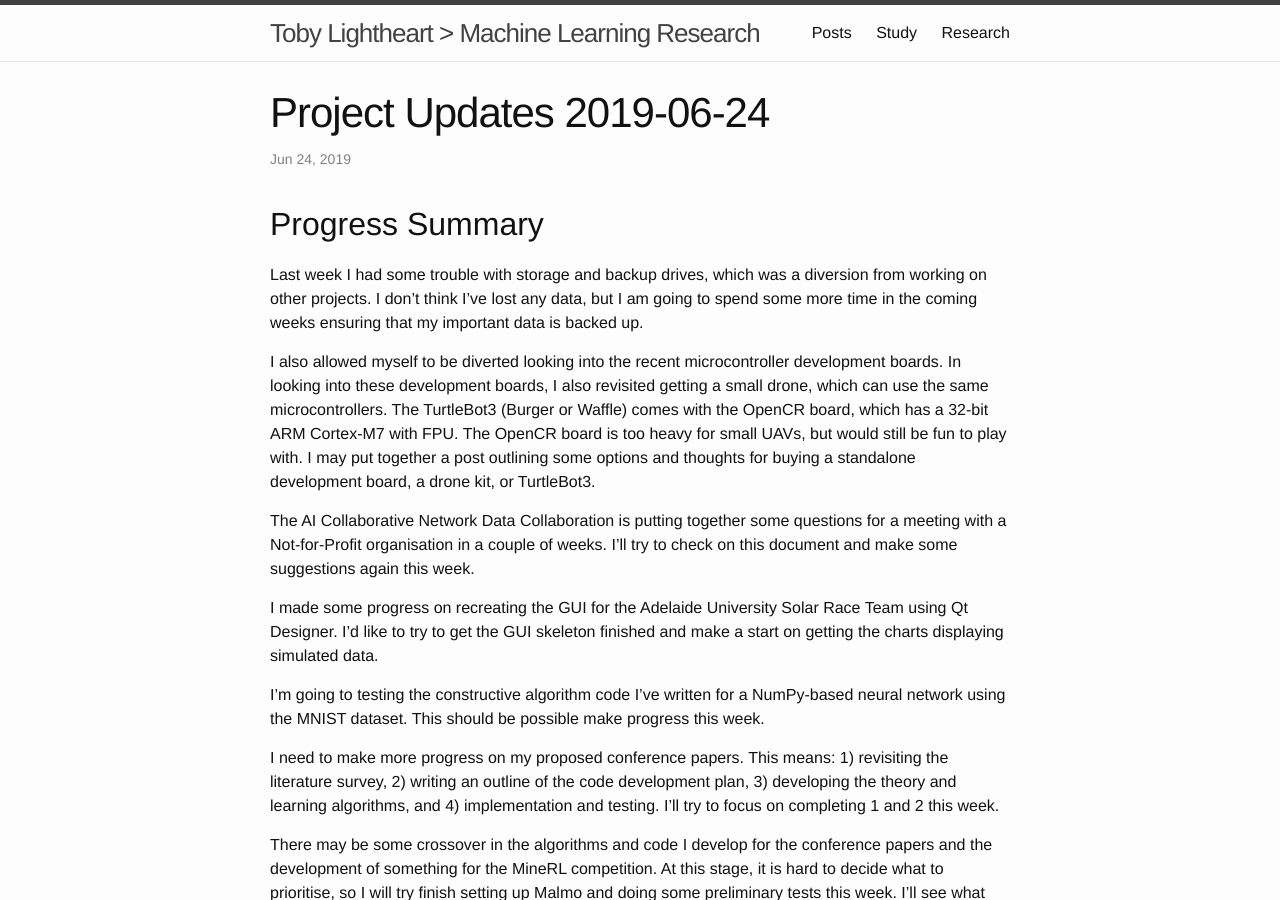
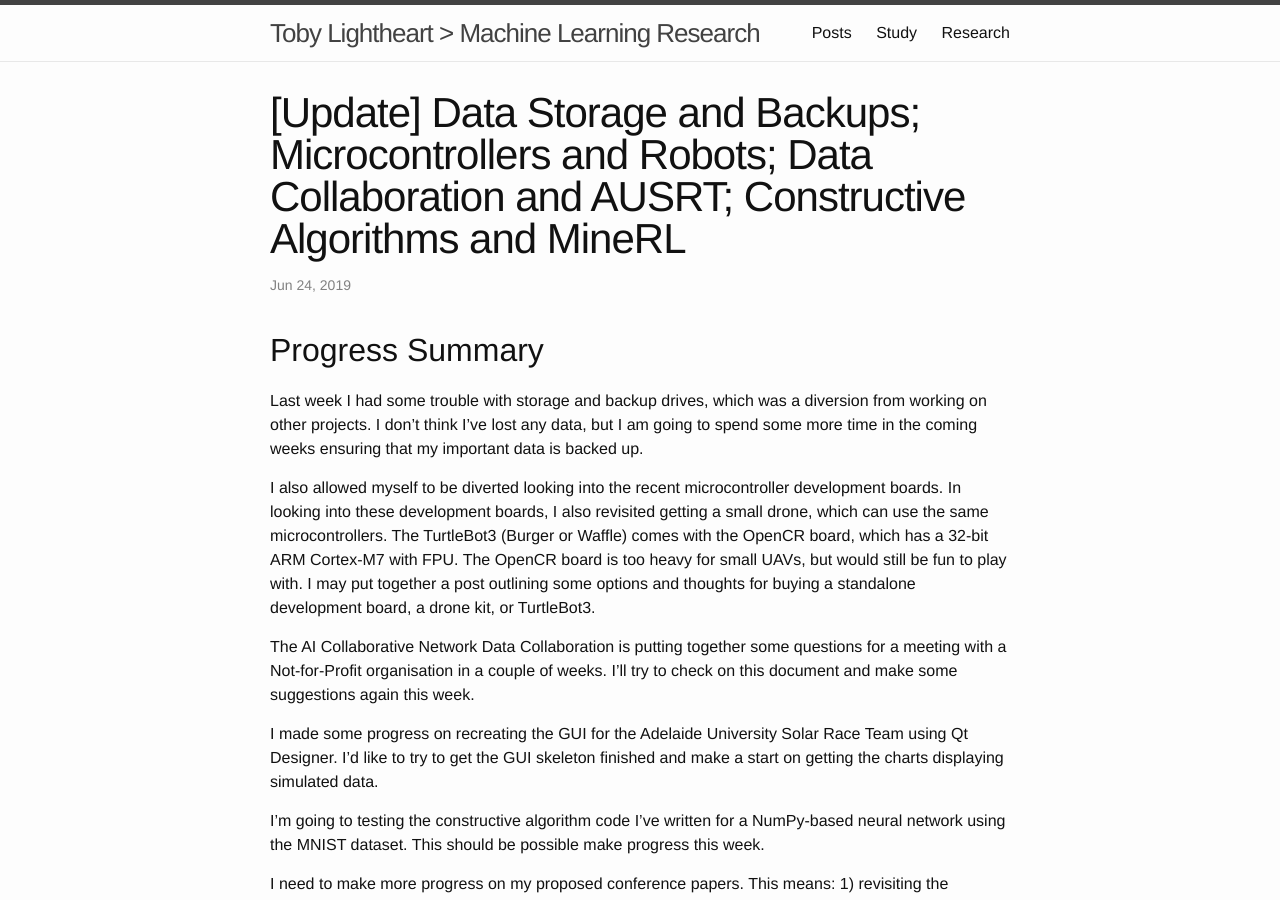
Before and after one commit to tobylightheart/tobylightheart.github.io, a Jekyll site: the page built from my_collections/_posts/2019-06-24-data-storage-and-backups-microcontrollers-and-robots-data.markdown, in a window 1280 px wide and 900 px high. Built offline with Jekyll 4.4.1, drawn with Linux system fonts in a browser that asks for light colours.

Commit message:
Change post title formats and add descriptive post titles

```diff
--- a/my_collections/_posts/2019-06-18-project-updates.markdown
+++ b/my_collections/_posts/2019-06-18-project-updates-and-plans-ausrt-visualisation-and-gui.markdown
@@ -1,6 +1,6 @@
 ---
 layout: post
-title:  "Project Updates 2019-06-17"
+title:  "[Update] Project Updates and Plans; AUSRT Visualisations and GUI; Computer GPU Setup; Conferences Paper Ideas"
 date:   2019-06-18 17:32:00 +0930
 categories: [Updates]
 tags: [Data Collaboration, AUSRT, Constructive Algorithms]
--- a/my_collections/_posts/2019-06-24-project-updates.markdown
+++ b/my_collections/_posts/2019-06-24-data-storage-and-backups-microcontrollers-and-robots-data.markdown
@@ -1,6 +1,6 @@
 ---
 layout: post
-title:  "Project Updates 2019-06-24"
+title:  "[Update] Data Storage and Backups; Microcontrollers and Robots; Data Collaboration and AUSRT; Constructive Algorithms and MineRL"
 date:   2019-06-24 12:00:00 +0930
 categories: [Updates]
 tags: [Data Collaboration, AUSRT, Constructive Algorithms]
--- a/my_collections/_posts/2019-07-03-project-updates.markdown
+++ b/my_collections/_posts/2019-07-03-ausrt-gui-mnist-data-for-constructive-algorithms-conferences.markdown
@@ -1,6 +1,6 @@
 ---
 layout: post
-title:  "Project Updates 2019-07-03"
+title:  "[Update] AUSRT GUI; MNIST Data for Constructive Algorithms; Conferences and Competitions"
 date:   2019-07-03 12:07:00 +0930
 categories: [Updates]
 tags: [Data Collaboration, AUSRT, Constructive Algorithms]
--- a/my_collections/_posts/2019-08-04-working-at-inovor-reevaluating-project-priorities.markdown
+++ b/my_collections/_posts/2019-08-04-working-at-inovor-reevaluating-project-priorities.markdown
@@ -1,7 +1,7 @@
 ---
 layout: post
-title:  "Working at Inovor; Reevaluating Project Priorities"
-date:   2019-08-04 10:40:00 +0930
+title:  "[Update] Working at Inovor; Reevaluating Project Priorities"
+date:   2019-08-04 11:25:00 +0930
 categories: [Updates]
 tags: [Employment, Data Collaboration, AUSRT, Constructive Algorithms]
 ---
```
